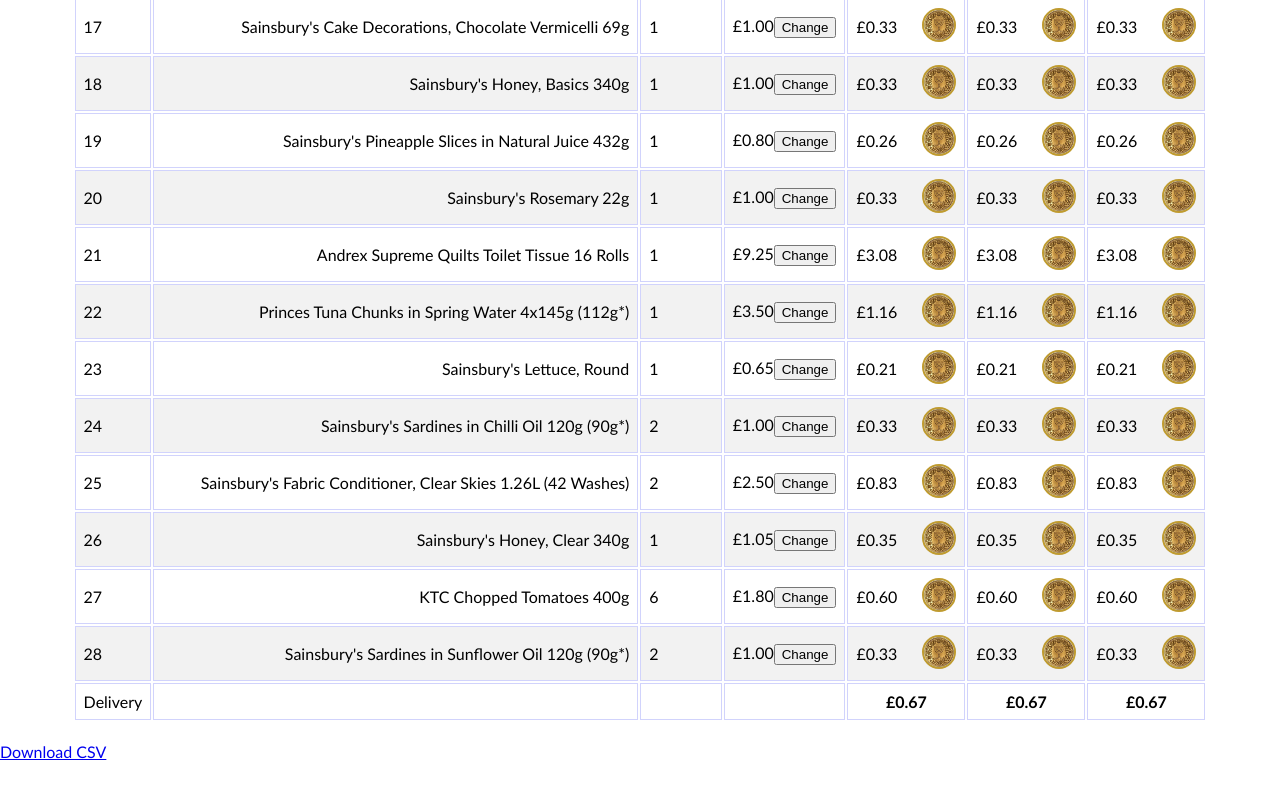
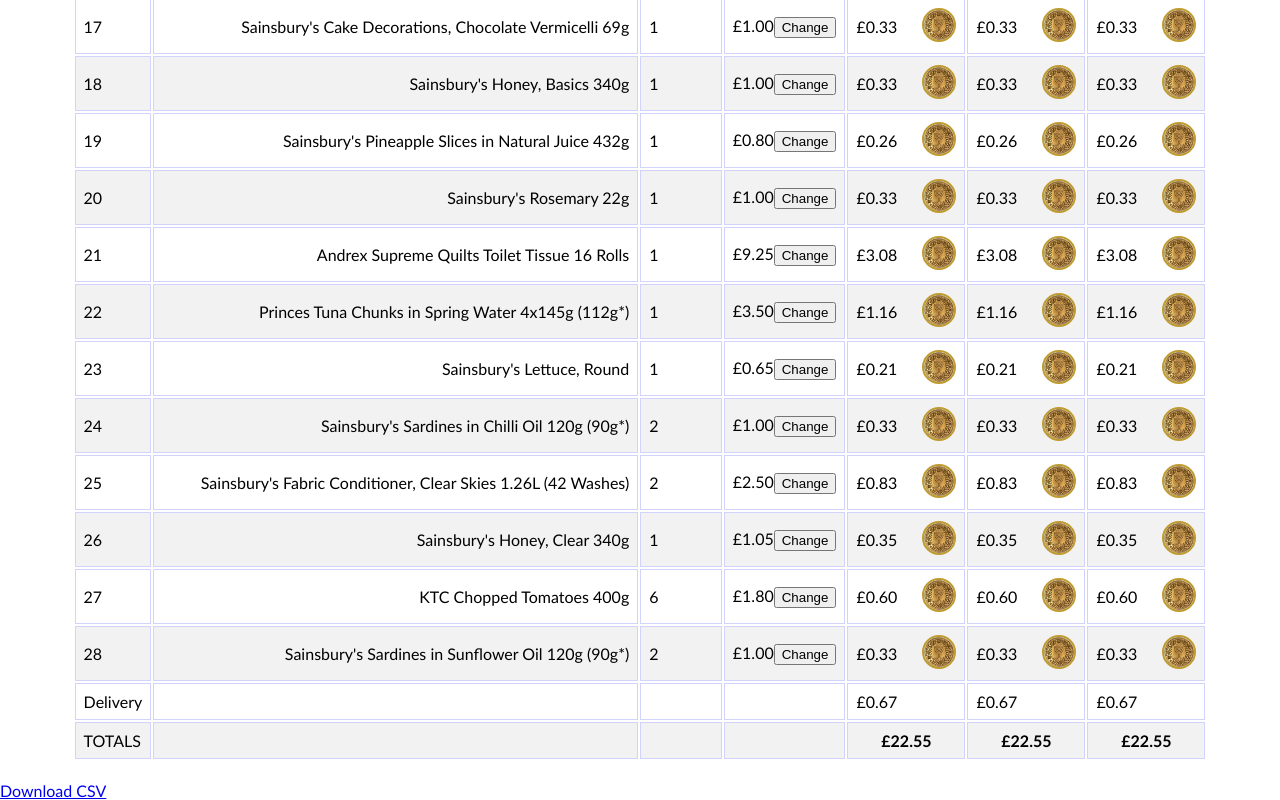
Before and after one commit to Snujter/sainsburys-calculator-react, a React (Create React App) app: page / in a window 1280 px wide. Shown: the part 988-1788 px from the top of the page. Before the commit the page ends 1749 px from the top, so only its background shows below. Built offline with nearby package versions, Linux system fonts and the light colour scheme.

Commit message:
Add total price row to end of table

```diff
--- a/src/components/OrderTable.js
+++ b/src/components/OrderTable.js
@@ -3,6 +3,7 @@
 import ItemList from "./ItemList";
 import OrderHeader from "./OrderHeader";
 import DeliveryRow from "./DeliveryRow";
+import TotalPriceRow from "./TotalPriceRow";
 
 class OrderTable extends Component {
     render() {
@@ -21,6 +22,7 @@
                                payments={payments}
                     />
                     <DeliveryRow payers={payers} price={delivery.price}/>
+                    <TotalPriceRow payers={payers} payments={payments} deliveryPrice={delivery.price}/>
                 </tbody>
             </table>
         );
--- /dev/null
+++ b/src/components/TotalPriceRow.js
@@ -0,0 +1,42 @@
+import React, { Component } from 'react';
+import Price from "./Price";
+
+class TotalPriceRow extends Component {
+    getPaySummary() {
+        const { payments, deliveryPrice } = this.props;
+        let summs = [];
+
+        payments.map(payment => {
+            const amount = +payment.price;
+            if (payment.payerId in summs) {
+                summs[payment.payerId] += amount;
+            } else {
+                summs[payment.payerId] = amount;
+            }
+        });
+
+        const deliveryFraction = deliveryPrice / Object.keys(summs).length;
+        return summs.map(summ => summ + deliveryFraction);
+    }
+
+    render() {
+        const { payers } = this.props;
+        const paySummary = this.getPaySummary();
+
+        return (
+            <tr>
+                <td>TOTALS</td>
+                <td/>
+                <td/>
+                <td/>
+                {payers.map(payer => (
+                    <td key={payer.id}>
+                        <Price price={paySummary[payer.id]}/>
+                    </td>
+                ))}
+            </tr>
+        );
+    }
+}
+
+export default TotalPriceRow;
```
